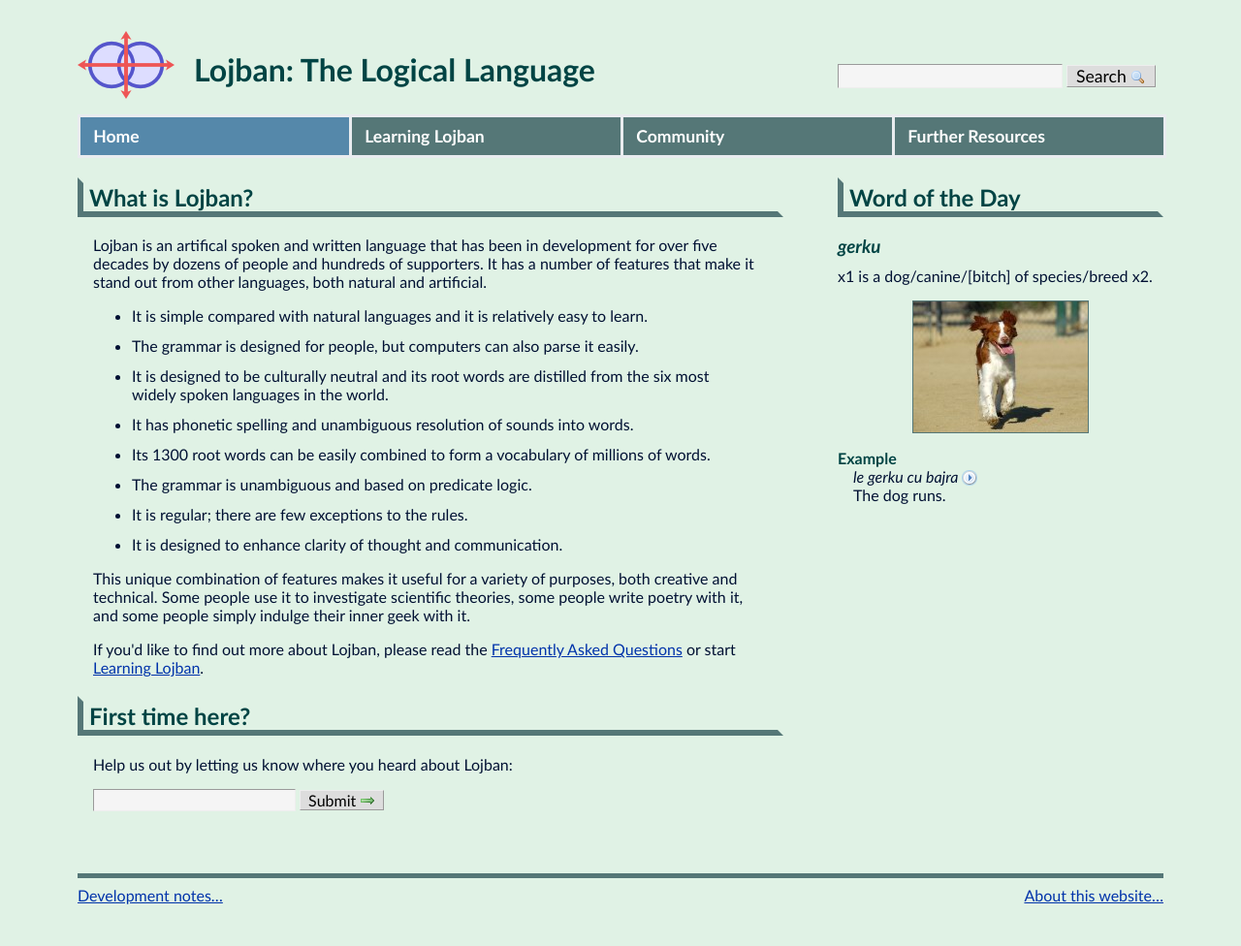
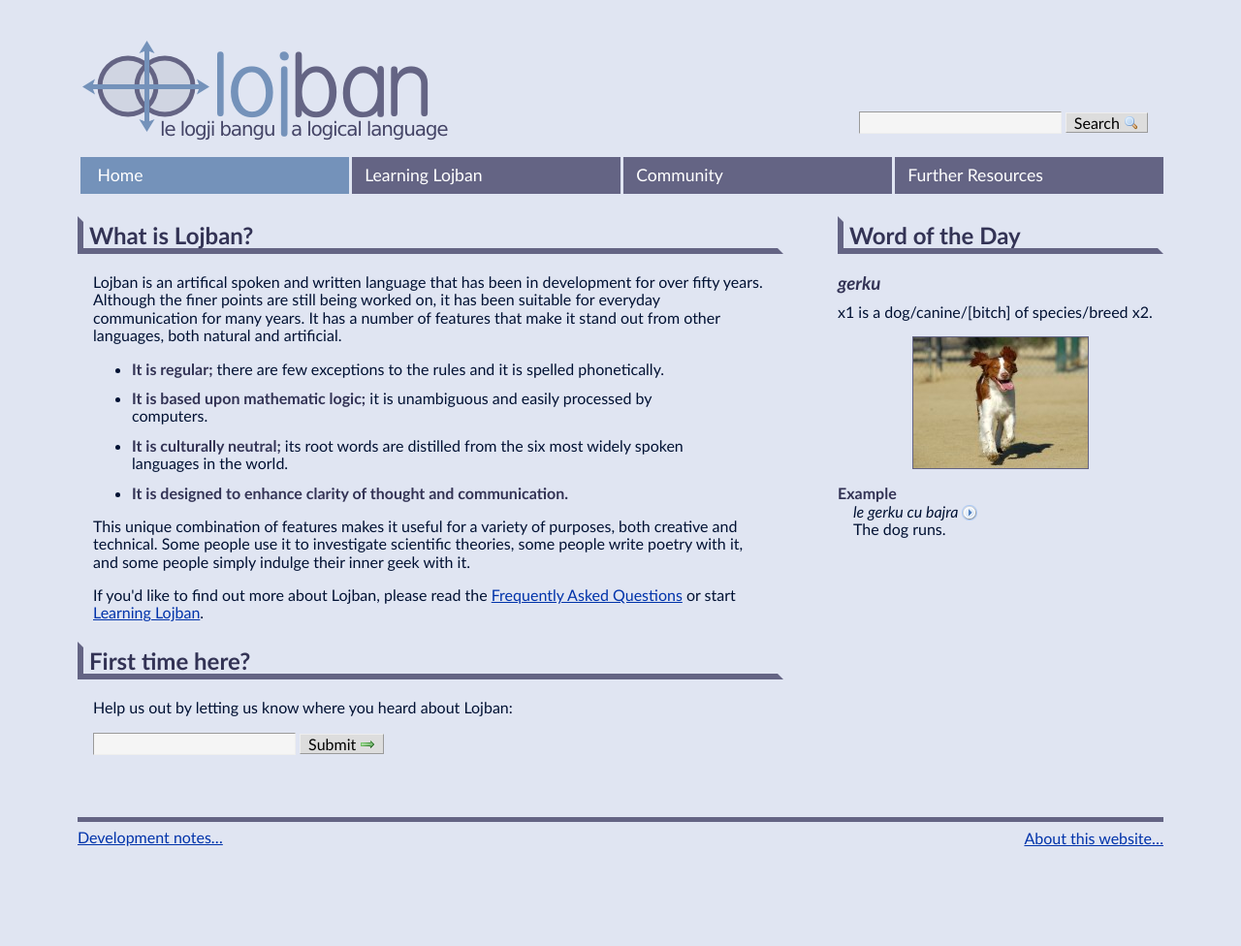
Before and after one commit to aniket12july/lojban-website, a Django app: page / in a window 1280 px wide. Shown: the whole page at 97% size. After the commit the page ends 873 px from the top, so only its background shows below. Run offline with Django 3.2, Linux system fonts and the light colour scheme; data that the repository does not hold is empty; parts of the project's set-up code (start-up, migrations or seed data) failed here and were passed over.

Commit message:
Revised design and tweaks to the front page content.

```diff
--- a/static/stylesheets/default/screen.css
+++ b/static/stylesheets/default/screen.css
@@ -3,8 +3,9 @@ html {
     margin: 0;
     padding: 2em 5em 3em 5em;
     color: #013;
-    background: #e0f2e5;
+    background: #e0e5f2;
     font-family: "Trebuchet MS", sans-serif;
+    line-height: 1.15;
 }
 
     html body {
@@ -14,48 +15,36 @@ html {
 
         html body h1 {
             font-size: 200%;
-            margin: 0 0 0.5em 0;
+            margin: 0;
             min-height: 50px;
         }
-
-        /* Logo on the right-hand side. */
-        html body h1 {
-            padding: 20px 0 0 0;
-            background: url(/images/logo.png) no-repeat top right;
-        }
-        /* Logo on the right-hand side. */
-
-        /* Logo on the left-hand side. */
-        html body h1 {
-            padding: 20px 0 0 120px;
-            background: url(/images/logo.png) no-repeat top left;
-        }
-        /* Logo on the left-hand side. */
 
             html body h1 a {
                 text-decoration: none;
                 color: inherit !important;
             }
 
+                html body h1 a img {
+                    border: 0;
+                }
+
         html body #navigation {
-            font-size: 110%;
         }
 
             html body #navigation ul {
+                font-size: 110%;
                 display: table;
                 border-collapse: collapse;
                 margin: 0;
                 padding: 0;
                 width: 100%;
-                font-weight: bold;
-                border: medium solid #e9ecef;
             }
 
                 html body #navigation ul li {
                     display: table-cell;
                     margin: 0;
                     padding: 0;
-                    border: medium solid #e9ecef;
+                    border: medium solid #e0e5f2;
                     width: 25%;
                 }
 
@@ -65,12 +54,23 @@ html {
                         padding: 0.5em 0.75em;
                         text-decoration: none;
                         color: white;
-                        background: #577;
+                        background: #646484;
+                    }
+
+                    html body #navigation ul li:first-child a {
+                        \-moz-border-radius-topleft: 1em;
+                        \-moz-border-radius-bottomleft: 1em;
+                        padding-left: 1em;
+                    }
+
+                    html body #navigation ul li:last-child a {
+                        \-moz-border-radius-topright: 1em;
+                        \-moz-border-radius-bottomright: 1em;
                     }
 
                     html body #navigation ul li a.current {
                         color: white;
-                        background: #58a;
+                        background: #7492ba;
                     }
 
                     html body #navigation ul li a:link:hover,
@@ -78,14 +78,14 @@ html {
                     html body #navigation ul li a:link:focus,
                     html body #navigation ul li a:visited:focus {
                         color: white;
-                        background-color: #58a;
+                        background-color: #7492ba;
                         text-decoration: underline;
                     }
 
             html body #navigation #search {
                 position: absolute;
                 margin: -5.5em 0 0 0;
-                right: 5em;
+                right: 6em;
             }
 
         html body #content {
@@ -159,7 +159,7 @@ html {
             position: relative;
             top: 3em;
             clear: both;
-            border-top: thick solid #577;
+            border-top: thick solid #646484;
             padding: 0.5em 0;
             text-align: right;
         }
@@ -185,15 +185,17 @@ h2,
 h3,
 h4,
 h5,
-h6 {
-    color: #044;
+h6,
+strong {
+    color: #335;
 }
 
 h2 {
-    border-color: transparent transparent #577 #577;
+    border-color: transparent transparent #646484 #646484;
     border-width: 0.25em;
     border-style: solid;
     padding: 0 0.25em;
+    \-moz-border-radius-bottomleft: 0.5em;
 }
 
 [lang=jbo] {
@@ -282,7 +284,7 @@ html body #content #news {
 
         html body #content #news ol li:target {
                 border: thin solid;
-                background: #cdc;
+                background: #ccd;
         }
 
             html body #content #news ol li > * {
@@ -311,7 +313,7 @@ html body #content #news {
     }
 
     #word-of-the-day img.illustration {
-        border: thin solid #577;
+        border: thin solid #646484;
         display: block;
         margin: 1em auto;
     }
@@ -353,7 +355,7 @@ table {
 
 th {
     color: white;
-    background: #577;
+    background: #646484;
     text-align: left;
     vertical-align: top;
 }
@@ -365,7 +367,7 @@ th:after {
 th,
 td {
     padding: 0.25em 0.5em;
-    border: thin solid #577;
+    border: thin solid #646484;
 }
 
 /* Temporary until the FOUC is solved. */
--- a/templates/base.html
+++ b/templates/base.html
@@ -3,13 +3,13 @@
     <head>
         {% block head %}
             <meta http-equiv="Content-Type" content="text/html;charset=utf-8">
-            <title>{% block title %}Lojban: The Logical Language{% endblock title %}</title>
+            <title>{% block title %}Lojban: A Logical Language{% endblock title %}</title>
             <link rel="stylesheet" type="text/css" href="/stylesheets/default/screen.css">
             <link rel="shortcut icon" href="/images/icon.png" type="image/png">
         {% endblock head %}
     </head>
     <body>
-        <h1><a href="/">Lojban: The Logical Language</a></h1>
+        <h1><a href="/"><img src="/images/logo.png" alt="Lojban: A Logical Language"></a></h1>
         <div id="navigation">
             {% load navfixup %}
             {% block navigation %}
--- a/templates/home.html
+++ b/templates/home.html
@@ -1,7 +1,7 @@
 
 {% extends "base.html" %}
 
-{% block title %}Lojban: The Logical Language{% endblock title %}
+{% block title %}Lojban: A Logical Language{% endblock title %}
 
 {% block head %}
     {{block.super}}
@@ -13,17 +13,13 @@
     <div id="introduction">
         <h2>What is Lojban?</h2>
         <p>
-            Lojban is an artifical spoken and written language that has been in development for over five decades by dozens of people and hundreds of supporters.  It has a number of features that make it stand out from other languages, both natural and artificial.
+            Lojban is an artifical spoken and written language that has been in development for over fifty years.  Although the finer points are still being worked on, it has been suitable for everyday communication for many years.  It has a number of features that make it stand out from other languages, both natural and artificial.
         </p>
         <ul>
-            <li>It is simple compared with natural languages and it is relatively easy to learn.</li>
-            <li>The grammar is designed for people, but computers can also parse it easily.</li>
-            <li>It is designed to be culturally neutral and its root words are distilled from the six most widely spoken languages in the world.</li>
-            <li>It has phonetic spelling and unambiguous resolution of sounds into words.</li>
-            <li>Its 1300 root words can be easily combined to form a vocabulary of millions of words.</li>
-            <li>The grammar is unambiguous and based on predicate logic.</li>
-            <li>It is regular; there are few exceptions to the rules.</li>
-            <li>It is designed to enhance clarity of thought and communication.</li>
+            <li><strong>It is regular;</strong> there are few exceptions to the rules and it is spelled phonetically.</li>
+            <li><strong>It is based upon mathematic logic;</strong> it is unambiguous and easily processed by computers.</li>
+            <li><strong>It is culturally neutral;</strong> its root words are distilled from the six most widely spoken languages in the world.</li>
+            <li><strong>It is designed to enhance clarity of thought and communication.</strong></li>
         </ul>
         <p>
             This unique combination of features makes it useful for a variety of purposes, both creative and technical.  Some people use it to investigate scientific theories, some people write poetry with it, and some people simply indulge their inner geek with it.
```
Also changed, not shown: static/images/logo.png, static/images/logo.svg.
